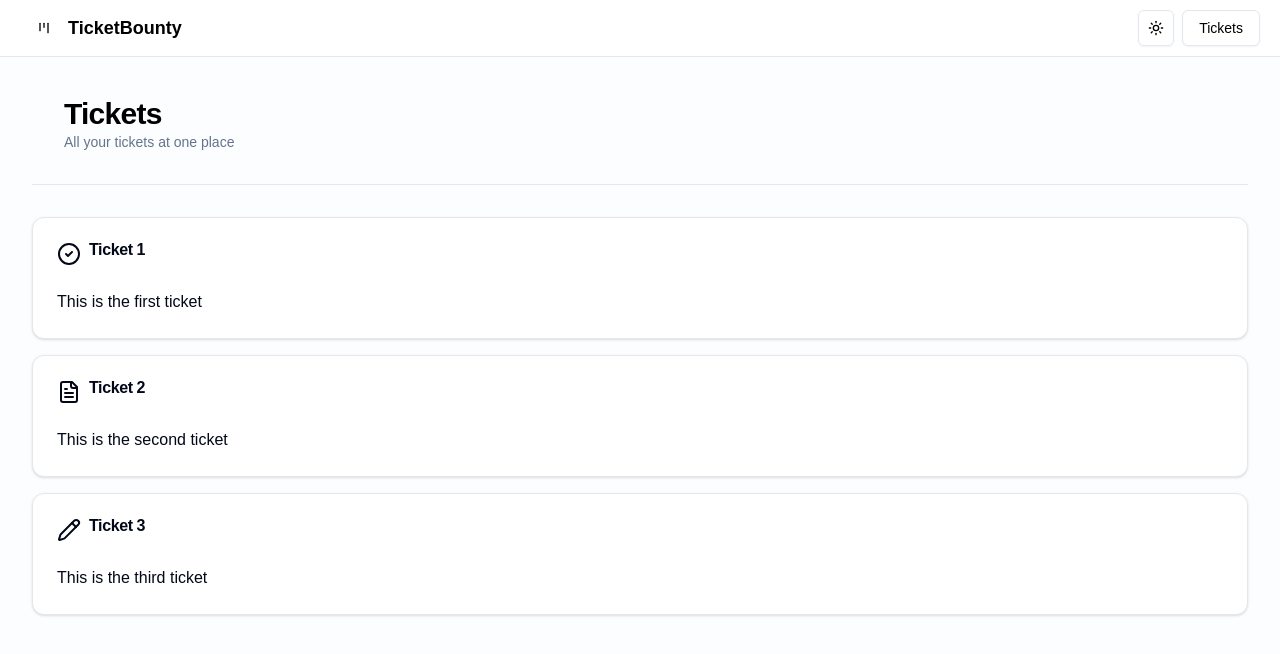
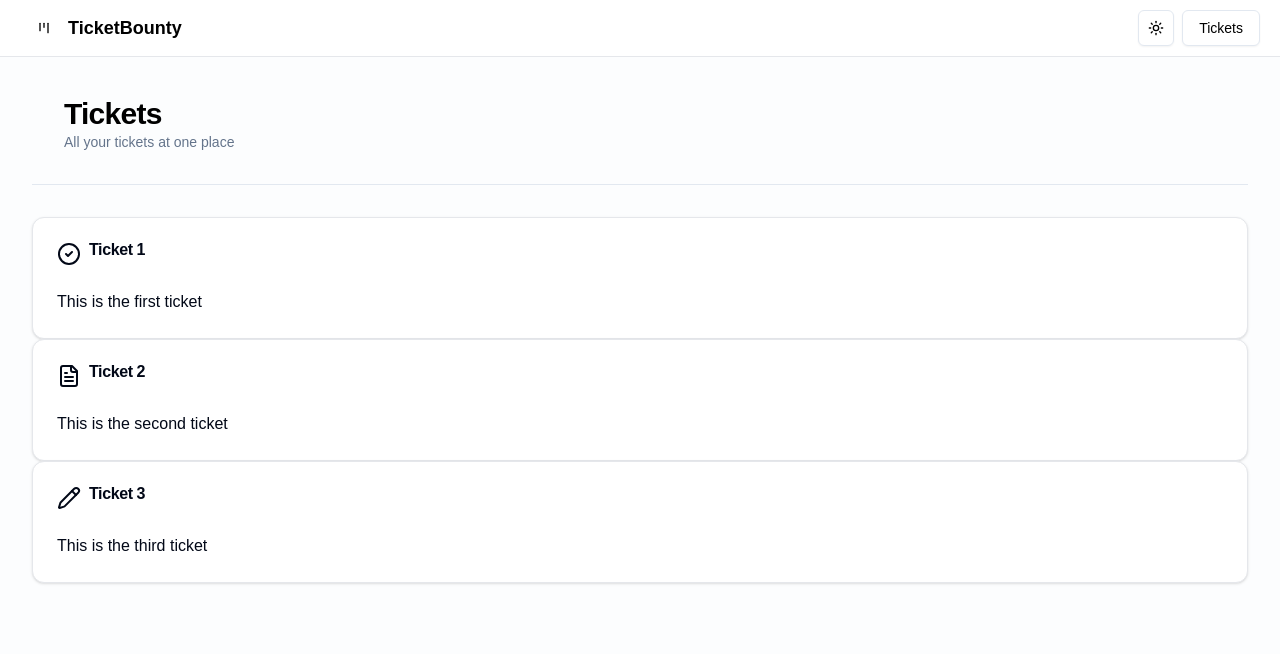
Before and after one commit to Amorem/road-to-next, a Next.js app: page /tickets in a window 1280 px wide. Shown: the top 654 px of the page. Built offline with nearby package versions, Linux system fonts and the light colour scheme.

Commit message:
Suspense

```diff
--- a/src/app/tickets/page.tsx
+++ b/src/app/tickets/page.tsx
@@ -1,17 +1,14 @@
+import { Suspense } from "react";
 import Heading from "@/components/heading";
-import TicketItem from "@/features/ticket/component/ticket-item";
-import { getTickets } from "@/features/ticket/queries/getTickets";
+import { TicketList } from "@/features/ticket/component/ticket-list";
 
-export default async function TicketsPage() {
-  const tickets = await getTickets();
+export default function TicketsPage() {
   return (
     <div className="flex flex-1 flex-col gap-y-8">
       <Heading title="Tickets" description="All your tickets at one place" />
-      <div className="flex flex-1 flex-col items-center gap-y-4 animate-fade-in-from-top">
-        {tickets.map((ticket) => {
-          return <TicketItem key={ticket.id} ticket={ticket} isDetail />;
-        })}
-      </div>
+      <Suspense fallback={<div>Loading</div>}>
+        <TicketList />
+      </Suspense>
     </div>
   );
 }
--- /dev/null
+++ b/src/features/ticket/component/ticket-list.tsx
@@ -0,0 +1,13 @@
+import { getTickets } from "../queries/getTickets";
+import TicketItem from "./ticket-item";
+
+export async function TicketList() {
+  const tickets = await getTickets();
+  return (
+    <div className="flex flex-1 flex-col items-center gap-y-4 animate-fade-in-from-top">
+      {tickets.map((ticket) => {
+        return <TicketItem key={ticket.id} ticket={ticket} isDetail />;
+      })}
+    </div>
+  );
+}
```
